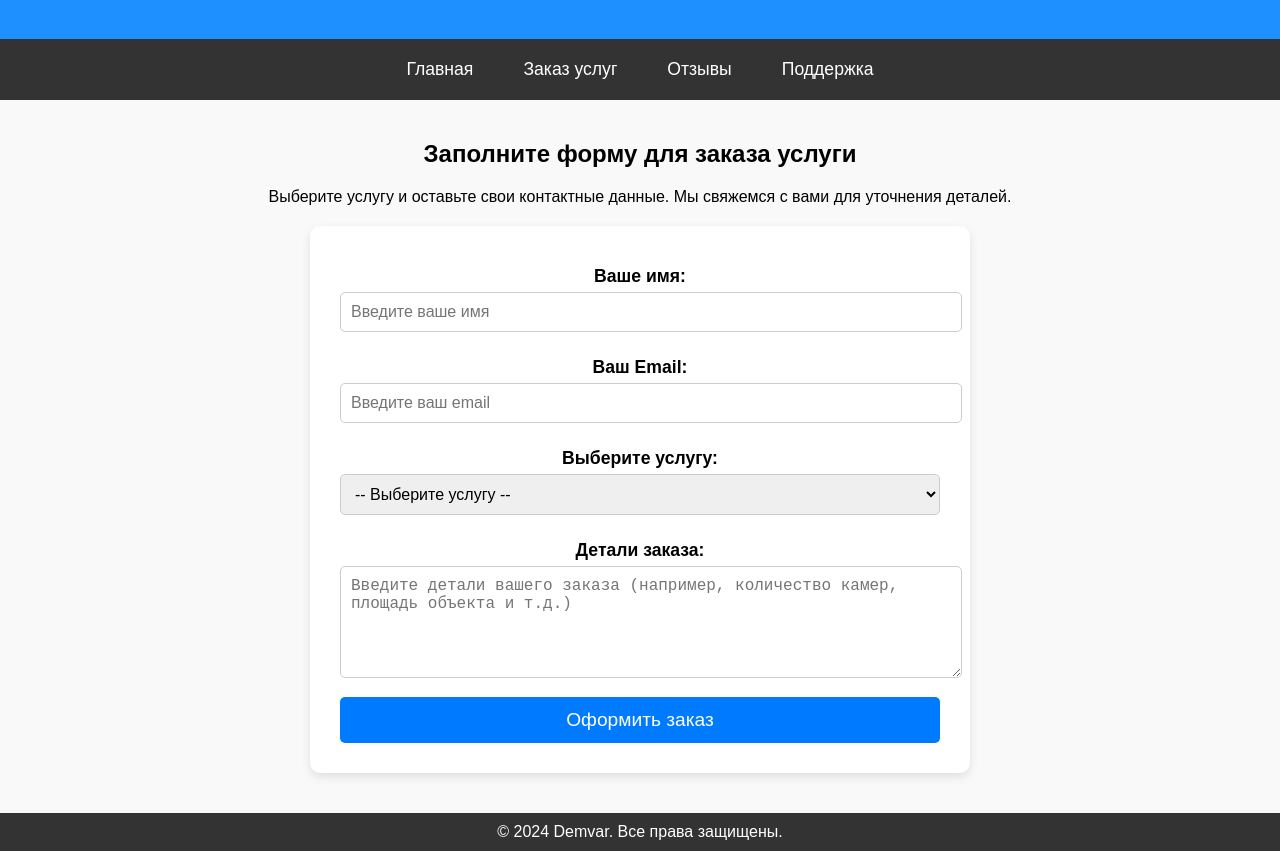
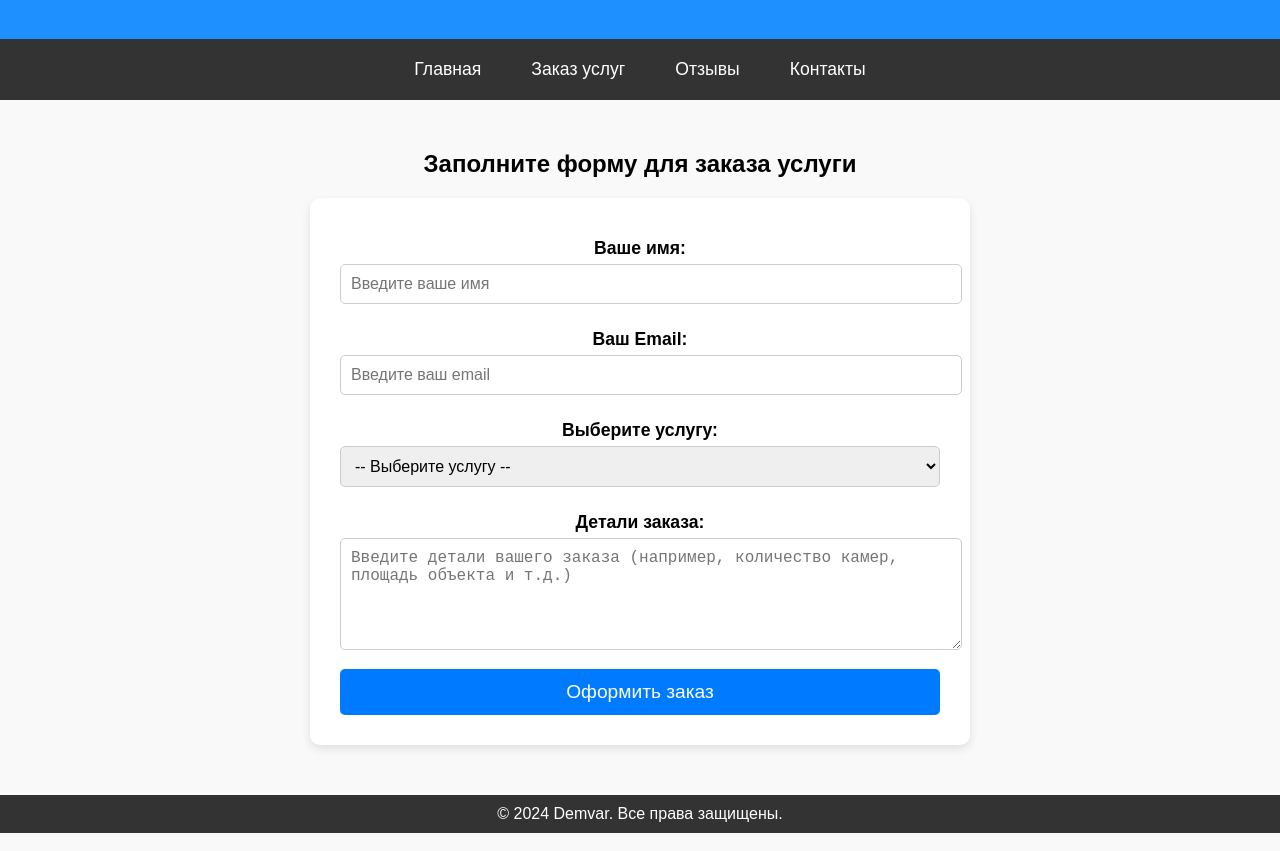
Before and after one commit to Demvar/demvar, a plain HTML site: page services.html in a window 1280 px wide. Shown: the part 81-932 px from the top of the page. Drawn offline with Linux system fonts and the light colour scheme.

Commit message:
Update services.html

```diff
--- a/services.html
+++ b/services.html
@@ -6,7 +6,7 @@
     <title>Demvar - Заказ услуг</title>
     <style>
         body {
-            font-family: Arial, sans-serif;
+            font-family: 'Arial', sans-serif;
             background-color: #f9f9f9;
             margin: 0;
             padding: 0;
@@ -41,7 +41,7 @@
         }
 
         section {
-            padding: 20px;
+            padding: 30px;
             text-align: center;
         }
 
@@ -108,13 +108,11 @@
         <a href="index.html">Главная</a>
         <a href="services.html">Заказ услуг</a>
         <a href="reviews.html">Отзывы</a>
-        <a href="support.html">Поддержка</a>
+        <a href="contact.html">Контакты</a>
     </nav>
 
     <section>
         <h2>Заполните форму для заказа услуги</h2>
-        <p>Выберите услугу и оставьте свои контактные данные. Мы свяжемся с вами для уточнения деталей.</p>
-
         <form class="contact-form" action="https://formsubmit.co/your-email@example.com" method="POST">
             <label for="name">Ваше имя:</label>
             <input type="text" id="name" name="name" placeholder="Введите ваше имя" required>
```
